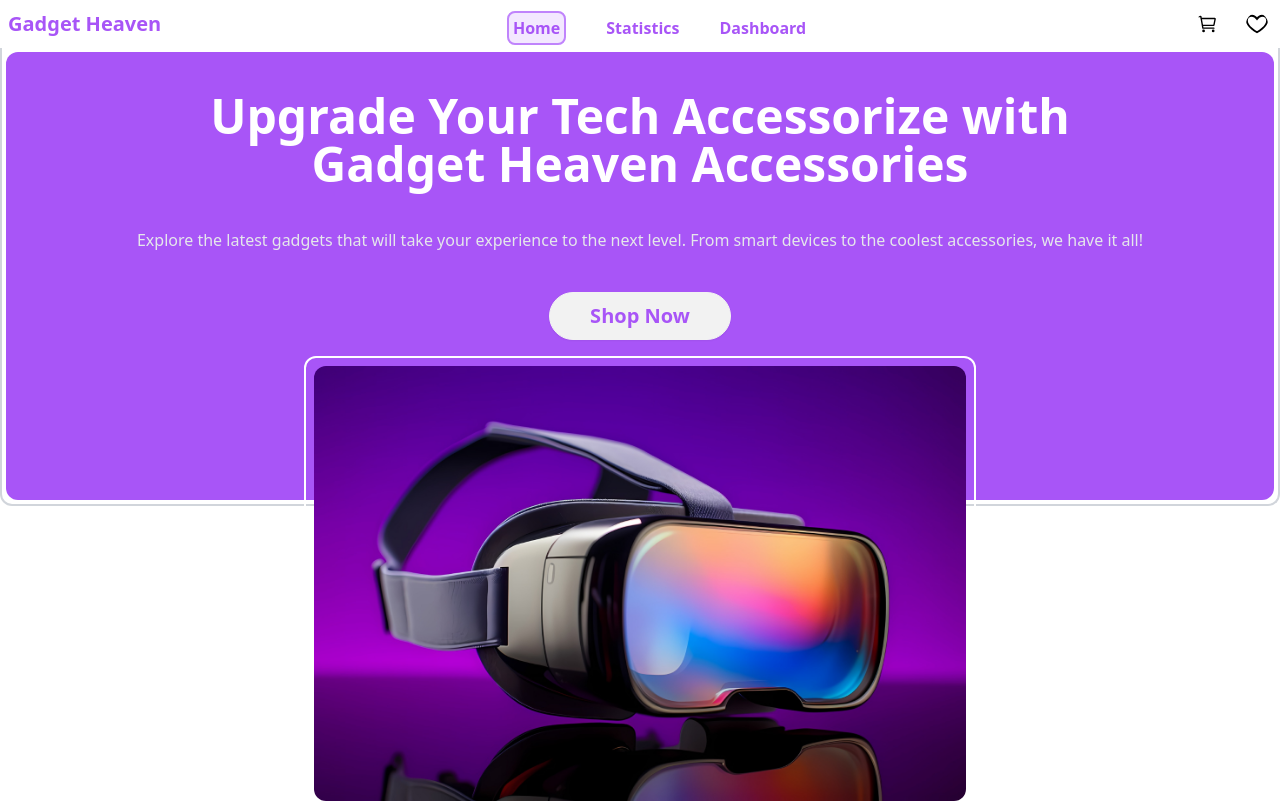
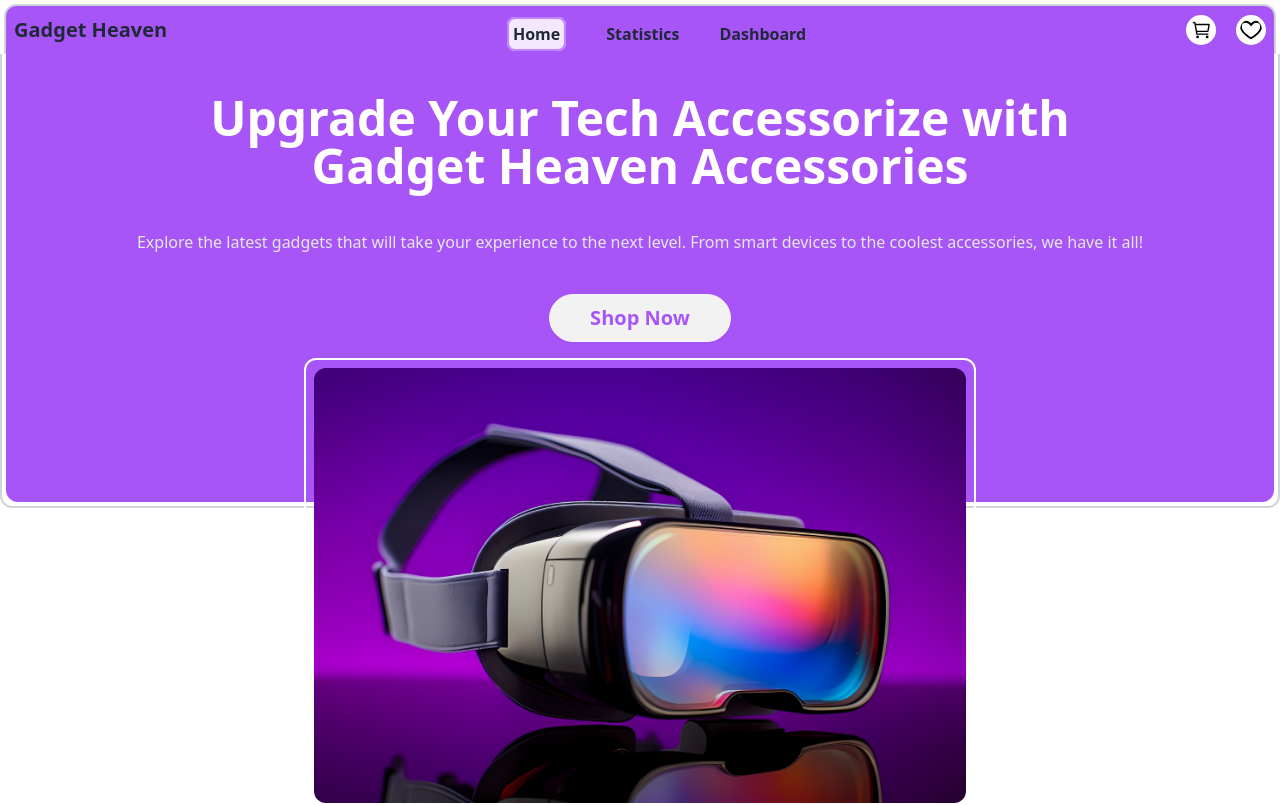
Before and after one commit to programming-hero-web-course-4/b10a8-gadget-heaven-Rasadul-Islam, a React (Vite) app: page / in a window 1280 px wide. Shown: the top 805 px of the page. Built offline with nearby package versions, Linux system fonts and the light colour scheme.

Commit message:
added home navbar background color

```diff
--- a/src/components/Banner/Banner.jsx
+++ b/src/components/Banner/Banner.jsx
@@ -2,9 +2,9 @@ import React from 'react';
 
 const Banner = () => {
     return (
-        <div className='rounded-xl rounded-t-none p-1 border-x-2 border-b-2 border-gray-300 mb-20 md:mb-52 lg:mb-96'>
+        <div className='rounded-xl rounded-t-none px-1 pb-1 border-x-2 border-b-2 border-gray-300 mb-20 md:mb-52 lg:mb-96'>
               {/* Top Section */}
-            <div className="pt-5 md:pt-10 pb-32 lg:pb-40 flex justify-center bg-purple-500 items-center flex-col rounded-xl ">
+            <div className="pt-5 md:pt-10 pb-32 lg:pb-40 flex justify-center bg-purple-500 items-center flex-col rounded-xl rounded-t-none border-none">
                 <h1 className="container mx-auto text-center text-white font-bold lg:text-5xl text-2xl">
                     Upgrade Your Tech Accessorize with <br /> Gadget Heaven Accessories
                 </h1>
--- a/src/components/Dashboard/Dashboard.jsx
+++ b/src/components/Dashboard/Dashboard.jsx
@@ -35,17 +35,17 @@ const Dashboard = () => {
             </div>
 
             {/* Display active tab content */}
-            <div className="pt-10">
+            <div className="py-10">
                 {activeTab === "Cart" ? (
                     <div>
                         {/* Cart content goes here */}
-                        <h2 className="text-2xl font-bold text-center">Your Cart Items</h2>
+                        <h2 className="text-2xl font-bold text-center">Cart Items</h2>
                         {/* Cart items display */}
                     </div>
                 ) : (
                     <div>
                         {/* Wishlist content goes here */}
-                        <h2 className="text-2xl font-bold text-center">Your Wishlist Items</h2>
+                        <h2 className="text-2xl font-bold text-center">Wishlist Items</h2>
                         {/* Wishlist items display */}
                     </div>
                 )}
--- a/src/components/Header/Header.jsx
+++ b/src/components/Header/Header.jsx
@@ -12,10 +12,11 @@ const Header = () => {
         { "path": "/statistics", "name": "Statistics", "id": 2 },
         { "path": "/dashboard", "name": "Dashboard", "id": 3 }
     ];
+    const headerBackground = location.pathname === "/" ? "bg-purple-500 mx-1 mt-1 border-x-2 border-t-2 rounded-xl rounded-b-none border-gray-300" : "bg-white";
 
     return (
         <div>
-            <header className="text-purple-500">
+            <header className={`${headerBackground}`}>
                 <nav className="container mx-auto flex items-center justify-between font-bold px-2">
                     {/* Logo */}
                     <Link to='/' className="lg:text-xl text-base">Gadget Heaven</Link>
```
